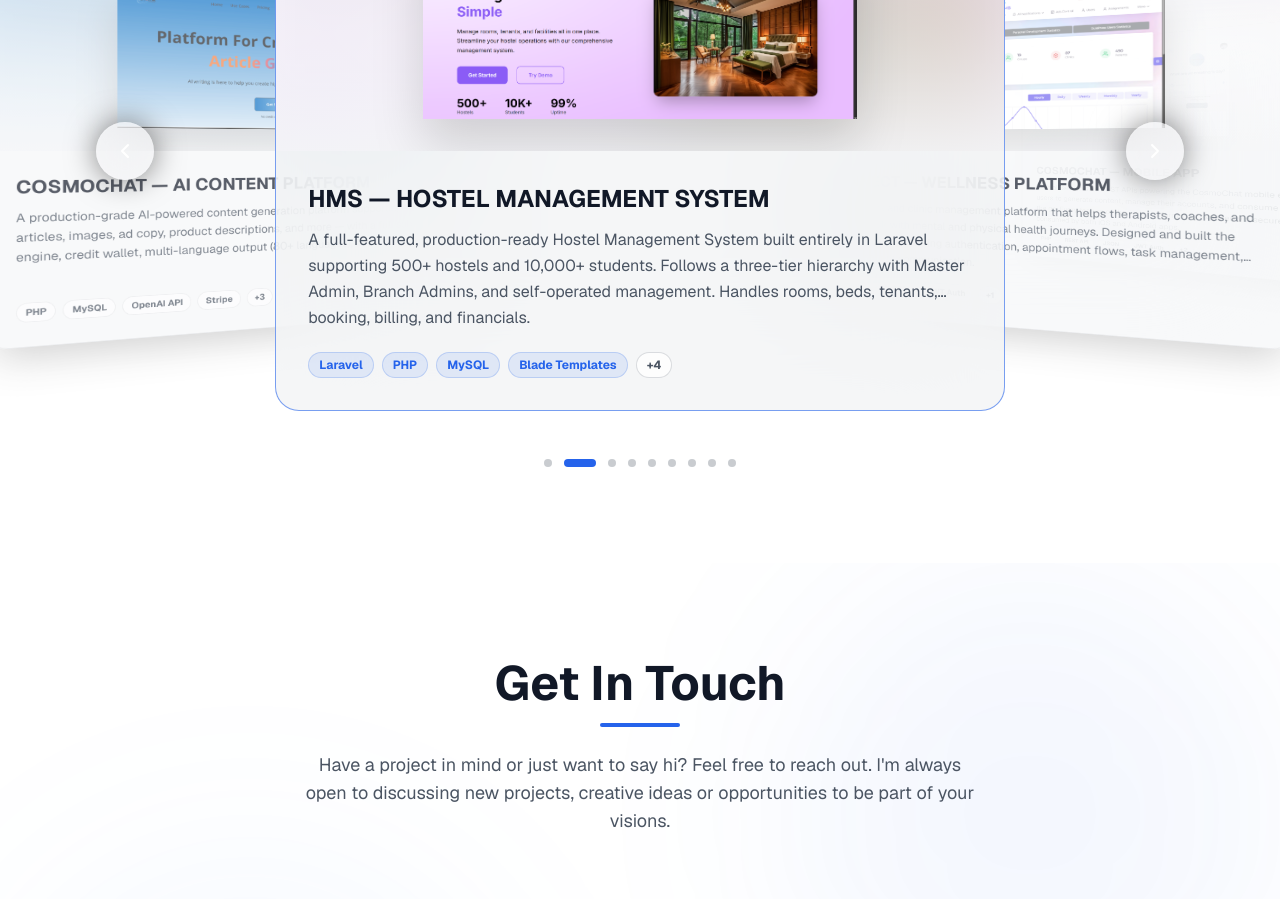
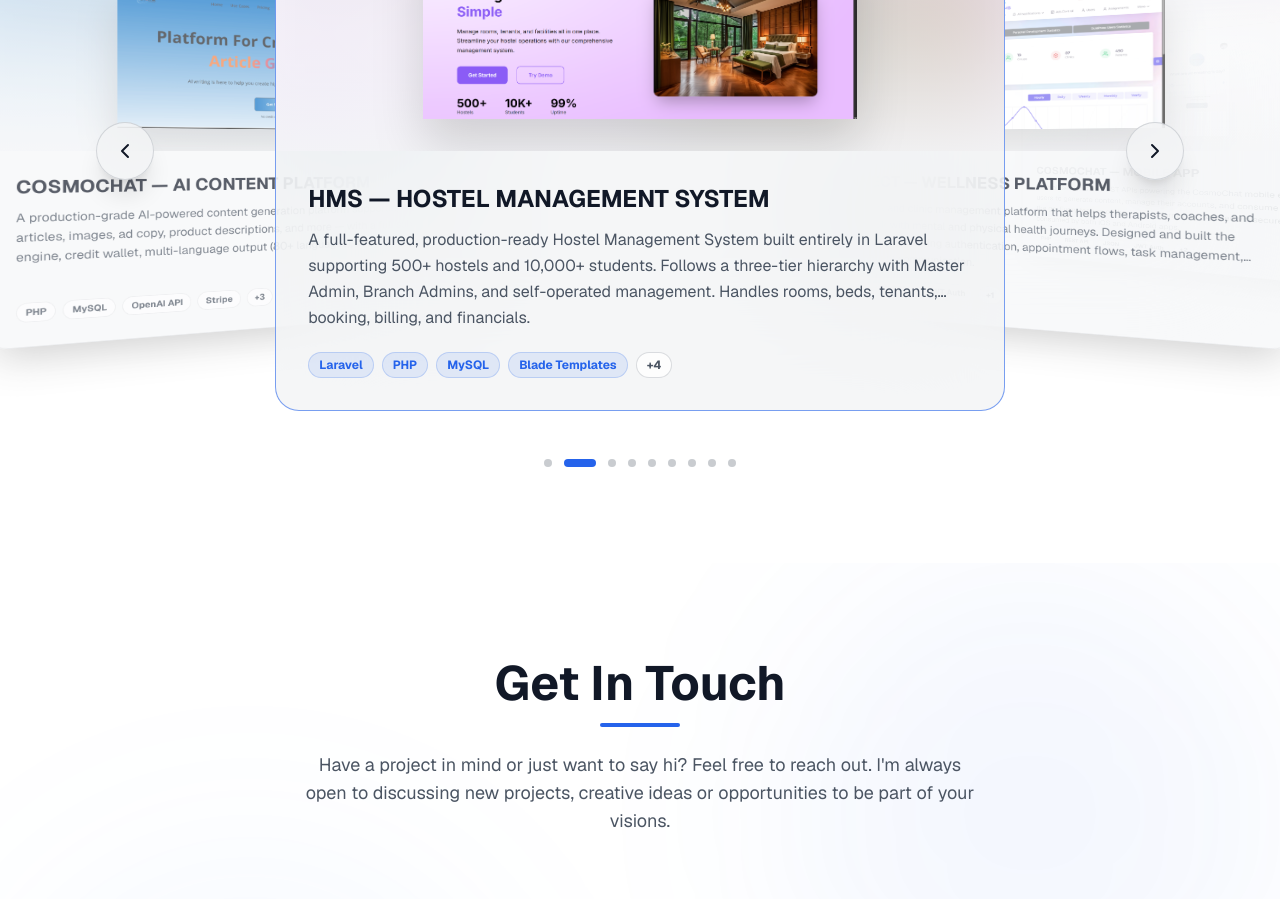
Before and after one commit to aaqibmustafa/aaqibmustafa.github.io, a Next.js app: page / in a window 1280 px wide. Shown: the part 4820-5719 px from the top of the page. Built offline with nearby package versions, Linux system fonts and the light colour scheme.

Commit message:
code update of project cursor

```diff
--- a/app/components/sections/Projects.tsx
+++ b/app/components/sections/Projects.tsx
@@ -184,7 +184,7 @@ export function Projects() {
           {/* Controls */}
           <button
             onClick={prev}
-            className="absolute left-1 sm:left-2 md:left-8 lg:left-16 z-30 p-2 md:p-4 bg-bg-secondary/50 hover:bg-accent-primary/80 text-white rounded-full backdrop-blur-xl border border-white/10 transition-colors shadow-[0_0_30px_rgba(0,0,0,0.5)] flex items-center justify-center"
+            className="absolute left-1 sm:left-2 md:left-8 lg:left-16 z-30 p-2 md:p-4 bg-bg-secondary/80 hover:bg-accent-primary hover:text-white text-text-primary rounded-full backdrop-blur-xl border border-text-secondary/20 transition-colors shadow-xl flex items-center justify-center"
             aria-label="Previous project"
           >
             <svg width="24" height="24" viewBox="0 0 24 24" fill="none" stroke="currentColor" strokeWidth="2" strokeLinecap="round" strokeLinejoin="round"><path d="m15 18-6-6 6-6"/></svg>
@@ -192,7 +192,7 @@ export function Projects() {
 
           <button
             onClick={next}
-            className="absolute right-1 sm:right-2 md:right-8 lg:right-16 z-30 p-2 md:p-4 bg-bg-secondary/50 hover:bg-accent-primary/80 text-white rounded-full backdrop-blur-xl border border-white/10 transition-colors shadow-[0_0_30px_rgba(0,0,0,0.5)] flex items-center justify-center"
+            className="absolute right-1 sm:right-2 md:right-8 lg:right-16 z-30 p-2 md:p-4 bg-bg-secondary/80 hover:bg-accent-primary hover:text-white text-text-primary rounded-full backdrop-blur-xl border border-text-secondary/20 transition-colors shadow-xl flex items-center justify-center"
             aria-label="Next project"
           >
             <svg width="24" height="24" viewBox="0 0 24 24" fill="none" stroke="currentColor" strokeWidth="2" strokeLinecap="round" strokeLinejoin="round"><path d="m9 18 6-6-6-6"/></svg>
```
